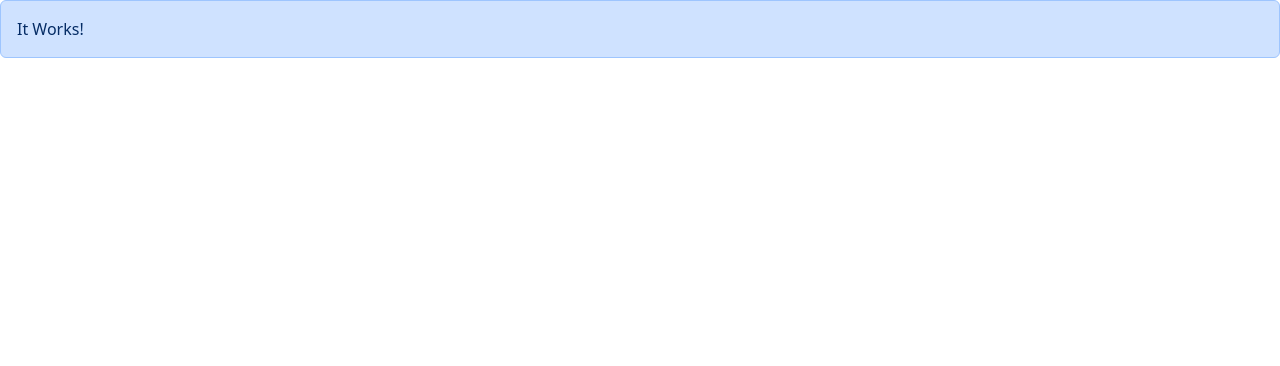
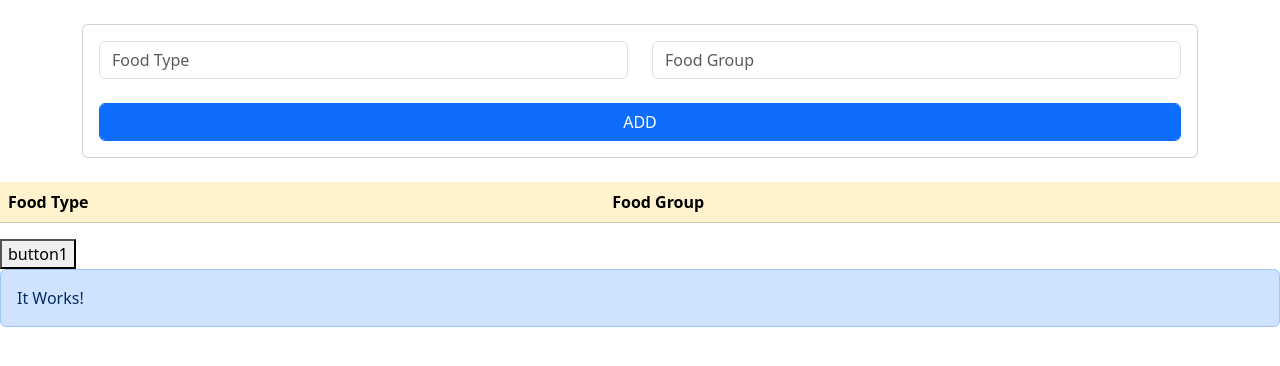
Before and after one commit to TrevinBarnes/JS-and-DOM-Assignment, a website: page index.html in a window 1280 px wide. Drawn offline with nearby package versions, Linux system fonts and the light colour scheme.

Commit message:
start JS

```diff
--- a/index.html
+++ b/index.html
@@ -3,9 +3,10 @@
 <head>
     <meta charset="UTF-8">
     <meta name="viewport" content="width=device-width, initial-scale=1.0">
-    <title>Document</title>
+    <title>Foods Table</title>
     <link rel="stylesheet" href="node_modules/bootstrap/dist/css/bootstrap.css">
     <link rel="stylesheet" href="styles.css">
+    <link rel="stylesheet" href="index.js">
 
 
 </head>
@@ -15,15 +16,52 @@ Using HTML, Bootstrap, and JavaScript create a single page website that contains
 A Bootstrap styled table representing your choice of data.
 A Bootstrap styled form that allows a user to add a new row to the table when clicking on submit.
 -->
+<br> <!-- Form code for user input -->
+    <div class="container">
+        <div class="card">
+            <div class="card-body">
+                <div class="row">
+                    <div class="col-sm">
+                        <div class="form-group">
+                            <!--<label for=""></label>-->
+                            <input type="text" class="form-control" id="new-inputType" placeholder="Food Type">
+                        </div>
+                    </div>
+                    <div class="col-sm">
+                        <div class="form-group">
+                            <!--<label for=""></label>-->
+                            <input type="text" class="form-control" id="new-inputGroup" placeholder="Food Group">
+                        </div>
+                    </div>
+                </div>
+                <br>
+                <button id="add" class="btn btn-primary form-control"> ADD </button>
+            </div>
+        </div>
+    </div>
+<br>
+<!-- Table for user input to be logged -->
+
+<table id="Table" class="table table-warning">
+    <tr>
+        <th>Food Type</th>
+        <th>Food Group</th>
+    </tr>
+</table>
 
 
 
 
 
+
+
+
+<button id="my-button">button1</button>
+
     <div class="alert alert-primary" role ="alert">
         It Works!
     </div>
-
+    <script src="index.js"></script>
     <script src="node_modules/bootstrap/dist/js/bootstrap.bundle.js"></script>
 </body>
 </html>
--- a/index.js
+++ b/index.js
@@ -0,0 +1,11 @@
+//need an array for food types
+//need an array for food groups
+// need a way to push new elements into table
+// need the survey to ask for food type then group
+
+let i = 0;
+
+document.getElementById('add').addEventListener('click', ()=>{
+ let
+
+});
```
